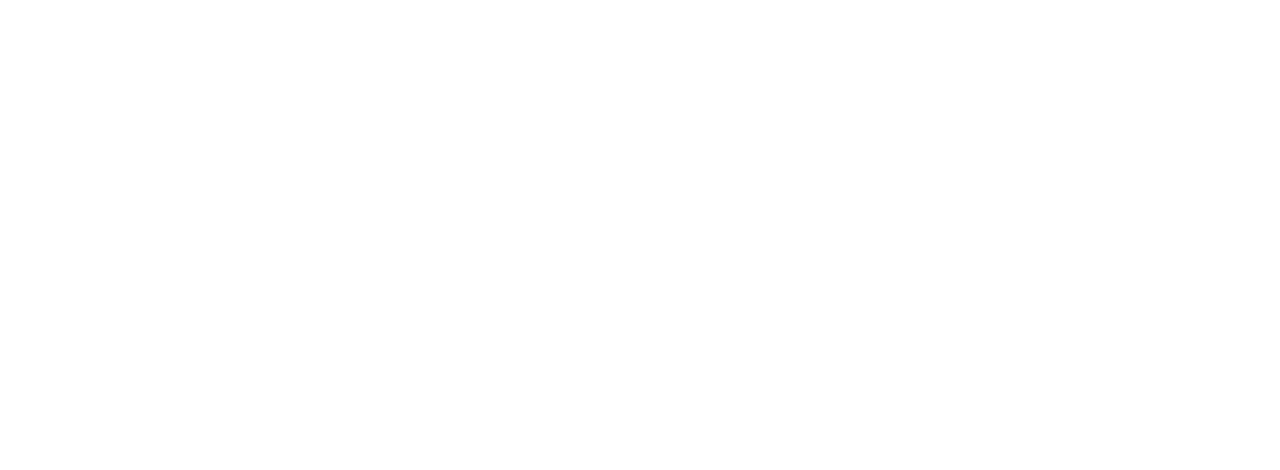
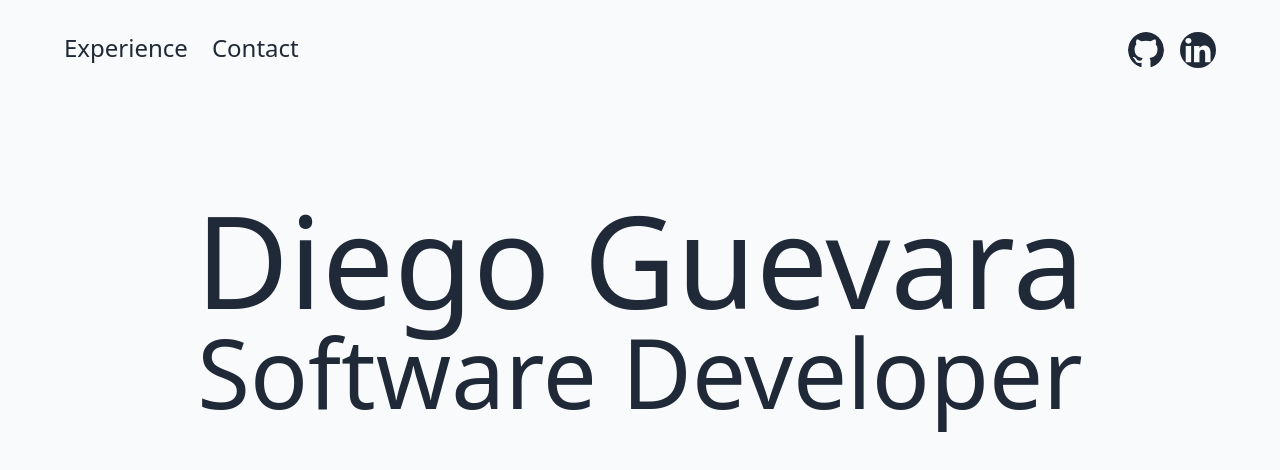
Before and after one commit to DiegoGuevaraO/curriculum-vitae, a Next.js app: page / in a window 1280 px wide. Shown: the top 470 px of the page. Built offline with nearby package versions, Linux system fonts and the light colour scheme.

Commit message:
NavBar and Name components

```diff
--- a/pages/index.jsx
+++ b/pages/index.jsx
@@ -1,10 +1,77 @@
 import Head from 'next/head';
+
+const NavBar = () => {
+  return(
+    <header>
+        <nav className="w-full">
+            <div className="flex justify-between w-full px-16 py-8">
+                <div>
+                    <ul
+                        className="flex flex-col text-left md:flex-row space-y-5 md:space-y-0 md:space-x-6 text-xl md:text-2xl">
+                        <li className="text-left">
+                            <a href="#experience">
+                                Experience
+                            </a>
+
+                        </li>
+                        <li className="text-left">
+                            <a href="#contact">
+                                Contact
+                            </a>
+
+                        </li>
+                    </ul>
+                </div>
+                <div>
+                    <ul className="flex flex-col md:flex-row items-end md:items-center md:space-x-4 space-y-4 md:space-y-0">
+                        <li>
+                            <a href="https://www.github.com/DiegoGuevaraO" target="_blank" aria-label="Github"
+                                className="hover:text-blue-600">
+                                <svg xmlns="http://www.w3.org/2000/svg" className="w-9 h-9 rounded-full bi bi-linkedin" fill="currentColor" viewBox="0 0 16 16">
+                                <path d="M8 0C3.58 0 0 3.58 0 8c0 3.54 2.29 6.53 5.47 7.59.4.07.55-.17.55-.38 0-.19-.01-.82-.01-1.49-2.01.37-2.53-.49-2.69-.94-.09-.23-.48-.94-.82-1.13-.28-.15-.68-.52-.01-.53.63-.01 1.08.58 1.23.82.72 1.21 1.87.87 2.33.66.07-.52.28-.87.51-1.07-1.78-.2-3.64-.89-3.64-3.95 0-.87.31-1.59.82-2.15-.08-.2-.36-1.02.08-2.12 0 0 .67-.21 2.2.82.64-.18 1.32-.27 2-.27.68 0 1.36.09 2 .27 1.53-1.04 2.2-.82 2.2-.82.44 1.1.16 1.92.08 2.12.51.56.82 1.27.82 2.15 0 3.07-1.87 3.75-3.65 3.95.29.25.54.73.54 1.48 0 1.07-.01 1.93-.01 2.2 0 .21.15.46.55.38A8.012 8.012 0 0 0 16 8c0-4.42-3.58-8-8-8z" />
+                                </svg>
+                            </a>
+                        </li>
+
+                        <li>
+                            <a href="https://www.linkedin.com/in/diego-emanuel-guevara-orduña-4ab42b234/" target="_blank" aria-label="linkedin"
+                                className="hover:text-blue-600">
+                                <svg xmlns="http://www.w3.org/2000/svg" className="w-9 h-9 rounded-full bi bi-linkedin" fill="currentColor" viewBox="0 0 16 16">
+                                  <path d="M0 1.146C0 .513.526 0 1.175 0h13.65C15.474 0 16 .513 16 1.146v13.708c0 .633-.526 1.146-1.175 1.146H1.175C.526 16 0 15.487 0 14.854V1.146zm4.943 12.248V6.169H2.542v7.225h2.401zm-1.2-8.212c.837 0 1.358-.554 1.358-1.248-.015-.709-.52-1.248-1.342-1.248-.822 0-1.359.54-1.359 1.248 0 .694.521 1.248 1.327 1.248h.016zm4.908 8.212V9.359c0-.216.016-.432.08-.586.173-.431.568-.878 1.232-.878.869 0 1.216.662 1.216 1.634v3.865h2.401V9.25c0-2.22-1.184-3.252-2.764-3.252-1.274 0-1.845.7-2.165 1.193v.025h-.016a5.54 5.54 0 0 1 .016-.025V6.169h-2.4c.03.678 0 7.225 0 7.225h2.4z" />
+                                </svg>
+                            </a>
+                        </li>
+                    </ul>
+                </div>
+            </div>
+        </nav>
+    </header>
+  );
+}
+
+const Nombre = () => {
+  return(
+    <section className="flex flex-col items-center justify-center h-screen  -my-20 md:-mt-48 px-8">
+        <div className="flex flex-col items-center justify-center text-center h-screen-half">
+            <img className="md:hidden object-cover w-15 h-40 rounded-full mb-5 ring-2 ring-gray-500/50 ring-offset-[10px]" src="https://i.ibb.co/Byd813Q/mateus-campos-felipe-Zxd-JFg-SGQBA-unsplash.jpg" alt="Your Name Here" />
+            <h1 className="text-5xl sm:text-6xl lg:text-9xl">Diego Guevara</h1>
+            <h2 className="font-light text-4xl sm:text-5xl lg:text-8xl">Software Developer</h2>
+        </div>
+    </section>
+  );
+}
 
 const Curriculum = () => {
   return(
-    <Head>
-      <title>Diego Guevara</title>
-    </Head>
+    <>
+      <Head>
+        <title>Diego Guevara</title>
+      </Head>
+      <div className="relative text-gray-800 bg-gray-50">
+        <NavBar />
+        <Nombre/>
+      </div>
+    </>
   );
 }
 
```
